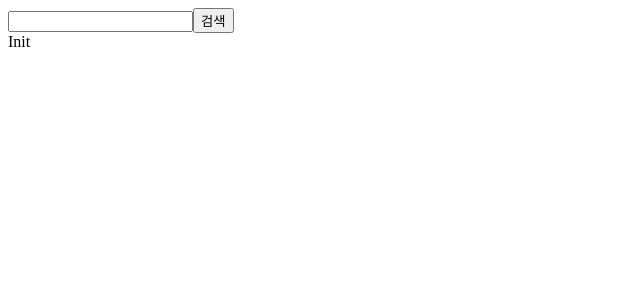
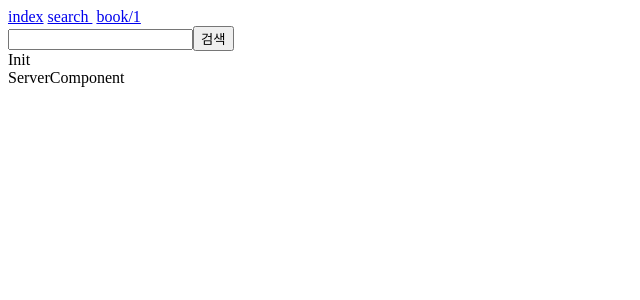
Before and after one commit to dhdpekfa1/Onebite, a Next.js app: page / in a window 1280 px wide. Shown: the top 300 px of the page, without its empty margins (0-640 px from the left). Built offline with nearby package versions, Linux system fonts and the light colour scheme.

Commit message:
[Navigating]

```diff
--- a/src/app/(with-searchbar)/layout.tsx
+++ b/src/app/(with-searchbar)/layout.tsx
@@ -1,5 +1,5 @@
 import { ReactNode } from "react";
-import Searchbar from "./searchbar";
+import Searchbar from "@/components/searchbar";
 
 const SearchLayout = ({ children }: { children: ReactNode }) => {
   return (
--- a/src/app/(with-searchbar)/page.tsx
+++ b/src/app/(with-searchbar)/page.tsx
@@ -1,5 +1,14 @@
+import ClientComponent from "@/components/client-component";
 import styles from "./page.module.css";
+import ServerComponent from "@/components/server-component";
 
 export default function Home() {
-  return <div className={styles.page}>Init</div>;
+  return (
+    <div className={styles.page}>
+      Init
+      <ClientComponent>
+        <ServerComponent />
+      </ClientComponent>
+    </div>
+  );
 }
--- a/src/app/book/[id]/page.tsx
+++ b/src/app/book/[id]/page.tsx
@@ -1,7 +1,8 @@
-// http://localhost:3000/book/100
+/** client component 없이 server component만 존재하는  형태
+ *  -> JS Bundle없이 RSC Payload만 전달  */
 const BookPage = async ({ params }: { params: Promise<{ id: string }> }) => {
   const { id } = await params;
-  return <div>book/[id]/BookPage: {id}</div>; // book/[id]/BookPage: 100
+  return <div>book/[id]/BookPage: {id}</div>;
 };
 
 export default BookPage;
--- a/src/app/layout.tsx
+++ b/src/app/layout.tsx
@@ -1,6 +1,7 @@
 import type { Metadata } from "next";
 import localFont from "next/font/local";
 import "./globals.css";
+import Link from "next/link";
 
 const geistSans = localFont({
   src: "./fonts/GeistVF.woff",
@@ -24,8 +25,15 @@ export default function RootLayout({
   children: React.ReactNode;
 }>) {
   return (
-    <html lang="en">
+    <html lang="ko">
       <body className={`${geistSans.variable} ${geistMono.variable}`}>
+        <header>
+          <Link href={"/"}>index</Link>
+          &nbsp;
+          <Link href={"/search"}>search </Link>
+          &nbsp;
+          <Link href={"/book/1"}>book/1</Link>
+        </header>
         {children}
       </body>
     </html>
--- a/src/app/(with-searchbar)/searchbar.tsx
+++ b/src/components/searchbar.tsx
@@ -1,18 +1,25 @@
 "use client";
 
 import React, { useState, ChangeEvent } from "react";
+import { useRouter } from "next/navigation";
 
 const Searchbar = () => {
   const [search, setSearch] = useState<string>("");
+  const router = useRouter();
 
   const onChangeSearch = (e: ChangeEvent<HTMLInputElement>) => {
     setSearch(e.target.value);
   };
 
+  const onSubmit = () => {
+    // 검색어 두입 -> http://localhost:3000/search?q=두입
+    router.push(`/search?q=${search}`); // 해당 검색어를 전달('두입')
+  };
+
   return (
     <div>
       <input type="text" value={search} onChange={onChangeSearch} />
-      <button>검색</button>
+      <button onClick={onSubmit}>검색</button>
     </div>
   );
 };
```
Also changed, not shown: src/app/(with-searchbar)/search/page.tsx (+13 -2 lines), src/components/client-component.tsx (renamed from src/app/(with-searchbar)/client-component.tsx), src/components/server-component.tsx (renamed from src/app/(with-searchbar)/server-component.tsx).
